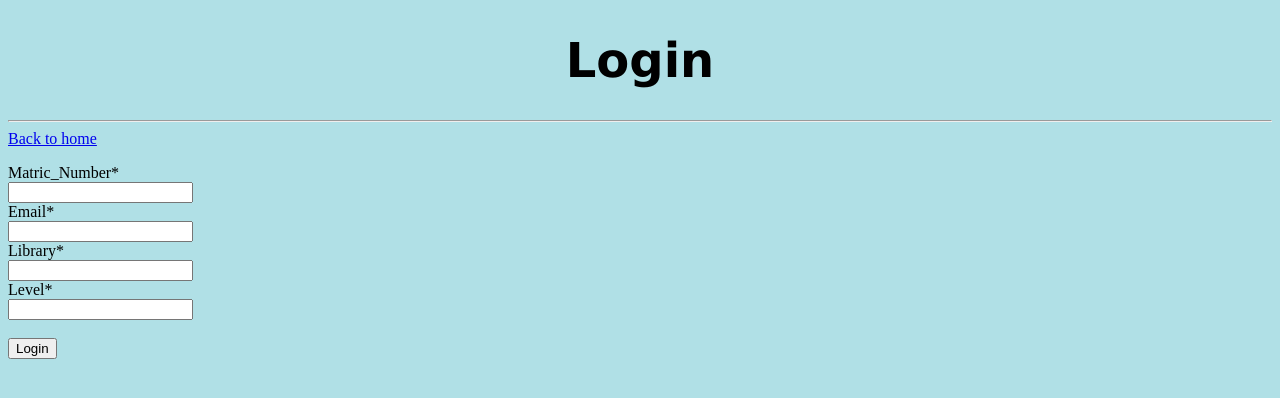
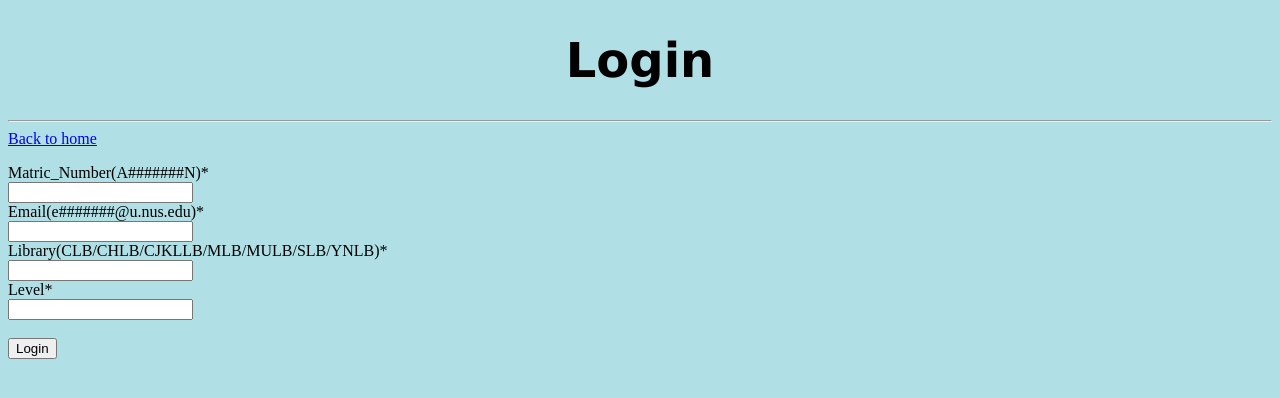
Before and after one commit to jamesleejie/gotspaceanottest1, a Django app: page /login/ in a window 1280 px wide. Shown: the top 398 px of the page. Run offline with Django 4.2, Linux system fonts and the light colour scheme.

Commit message:
Update login.html

```diff
--- a/gotspaceanot/templates/gotspaceanot/login.html
+++ b/gotspaceanot/templates/gotspaceanot/login.html
@@ -17,9 +17,9 @@
         {% csrf_token %}
         <!-- form -->
         <div id="div_matric_number" class="control-group"> <label for="id_matric_number" class="control-label requiredField">
-        Matric_Number<span class="asteriskField">*</span> </label> <div class="controls"> <input type="text" name="Matric Number" maxlength="9" class="textinput textInput" required="" id="id_matric_number"> </div> </div> <div id="div_id_email" class="control-group"> <label for="id_email" class="control-label requiredField">
-        Email<span class="asteriskField">*</span> </label> <div class="controls"> <input type="text" name="Email" maxlength="256" class="textinput textInput" required="" id="id_email"> </div> </div> <div id="div_id_library" class="control-group"> <label for="id_library" class="control-label requiredField">
-        Library<span class="asteriskField">*</span> </label> <div class="controls"> <input type="text" name="Library" maxlength="9" class="textinput textInput" required="" id="id_library"> </div> </div> <div id="div_id_level" class="control-group"> <label for="id_level" class="control-label requiredField">
+        Matric_Number(A#######N)<span class="asteriskField">*</span> </label> <div class="controls"> <input type="text" name="Matric Number" maxlength="9" class="textinput textInput" required="" id="id_matric_number"> </div> </div> <div id="div_id_email" class="control-group"> <label for="id_email" class="control-label requiredField">
+        Email(e#######@u.nus.edu)<span class="asteriskField">*</span> </label> <div class="controls"> <input type="text" name="Email" maxlength="256" class="textinput textInput" required="" id="id_email"> </div> </div> <div id="div_id_library" class="control-group"> <label for="id_library" class="control-label requiredField">
+        Library(CLB/CHLB/CJKLLB/MLB/MULB/SLB/YNLB)<span class="asteriskField">*</span> </label> <div class="controls"> <input type="text" name="Library" maxlength="9" class="textinput textInput" required="" id="id_library"> </div> </div> <div id="div_id_level" class="control-group"> <label for="id_level" class="control-label requiredField">
         Level<span class="asteriskField">*</span> </label> <div class="controls"> <input type="number" name="Level" maxlength="9" class="textinput textInput" required="" id="id_level"> </div> </div>
         <br>
         <button type="submit" value="Add">Login</button>
```
